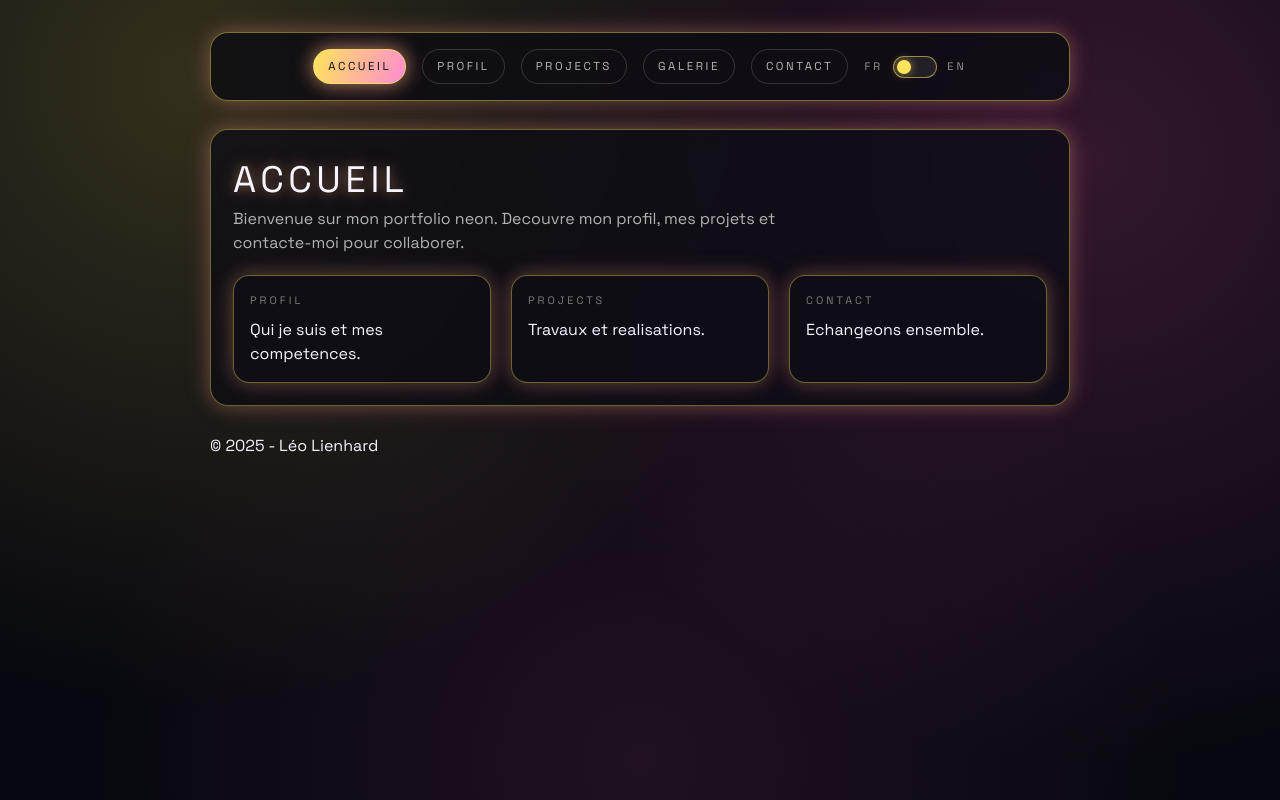
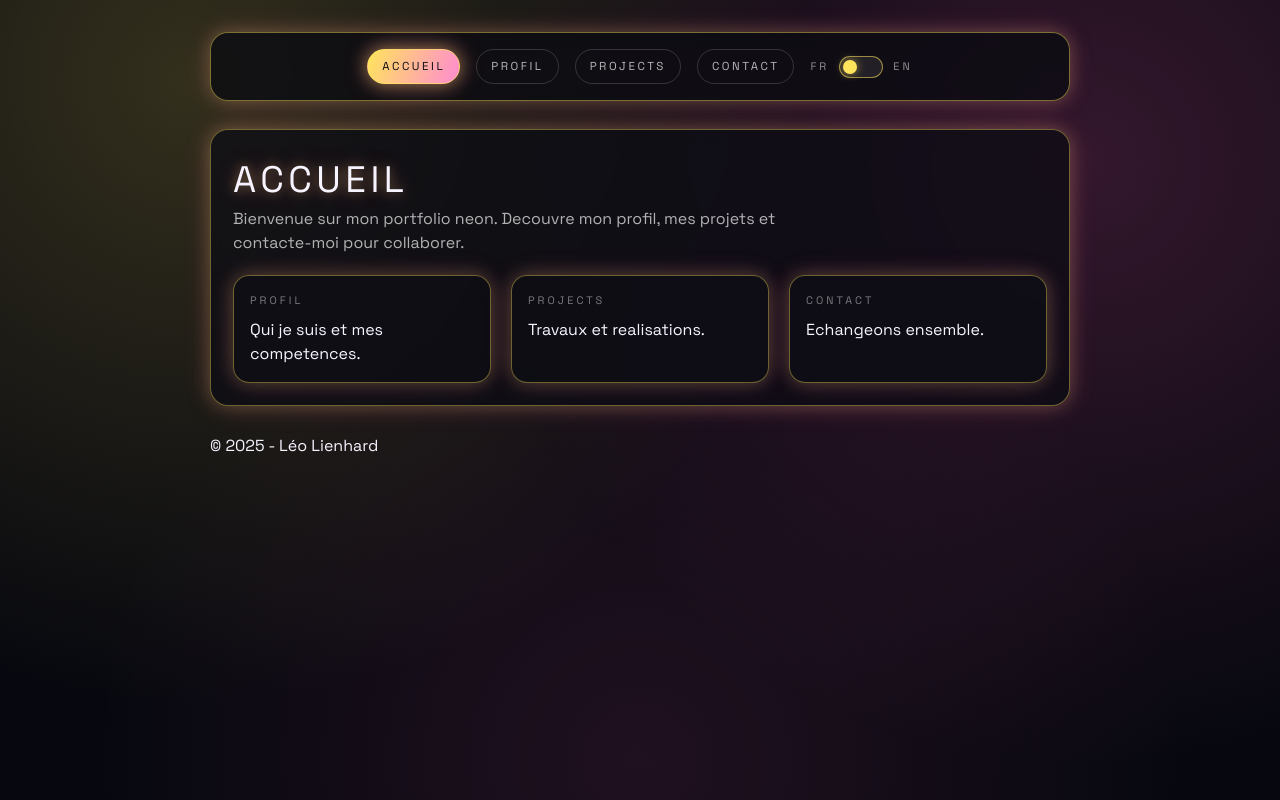
Before and after one commit to Malgrum/PortfollioReact, a React (Vite) app: page / in a window 1280 px wide. Built offline with nearby package versions, Linux system fonts and the light colour scheme.

Commit message:
fix(header) : suppression de gallerie

```diff
--- a/src/components/Header.jsx
+++ b/src/components/Header.jsx
@@ -15,9 +15,6 @@ function Header() {
       </NavLink>
       <NavLink className={linkClass} to="/projects">
         {labels.projects}
-      </NavLink>
-      <NavLink className={linkClass} to="/gallery">
-        {labels.gallery}
       </NavLink>
       <NavLink className={linkClass} to="/contact">
         {labels.contact}
```
